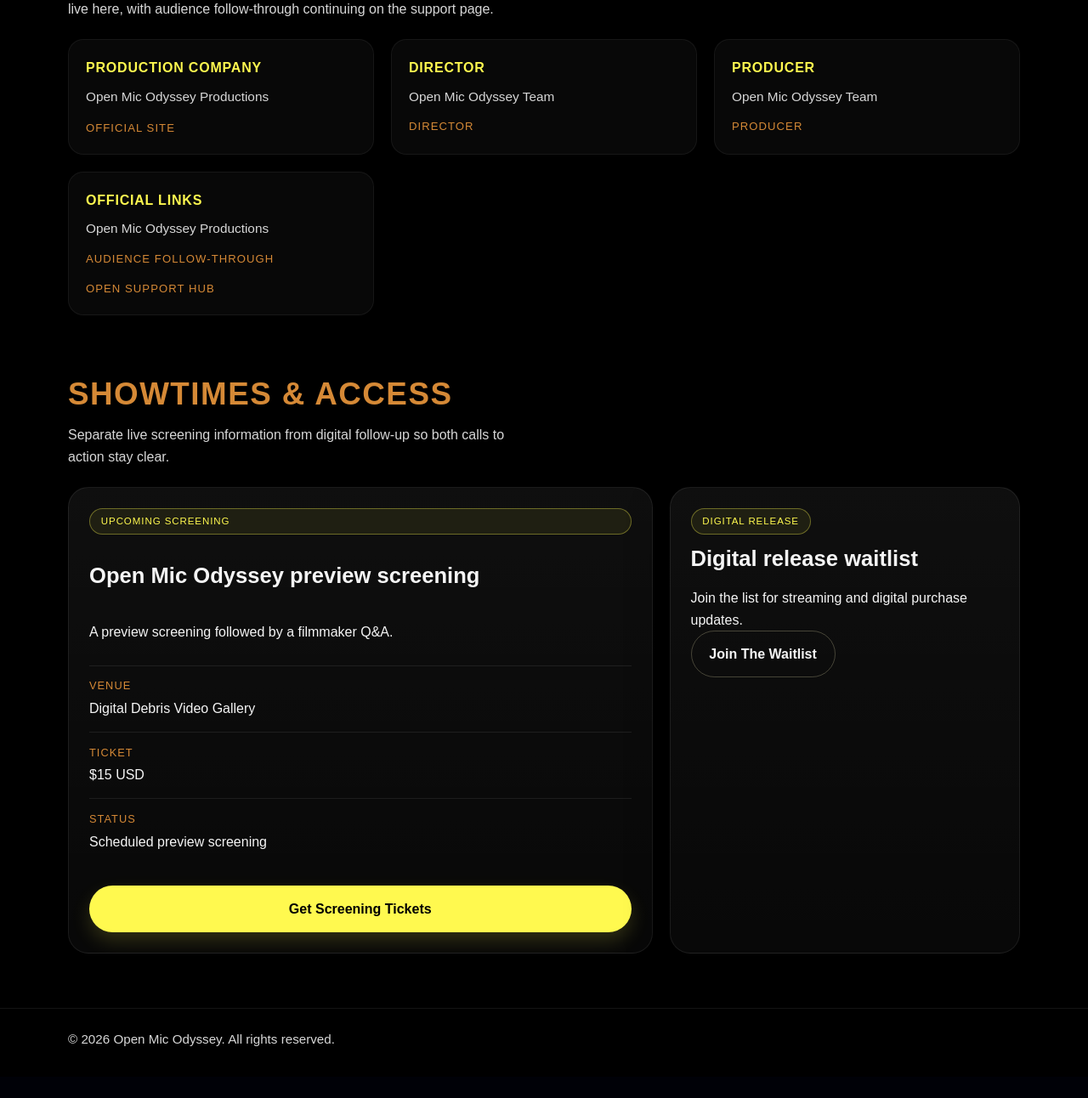
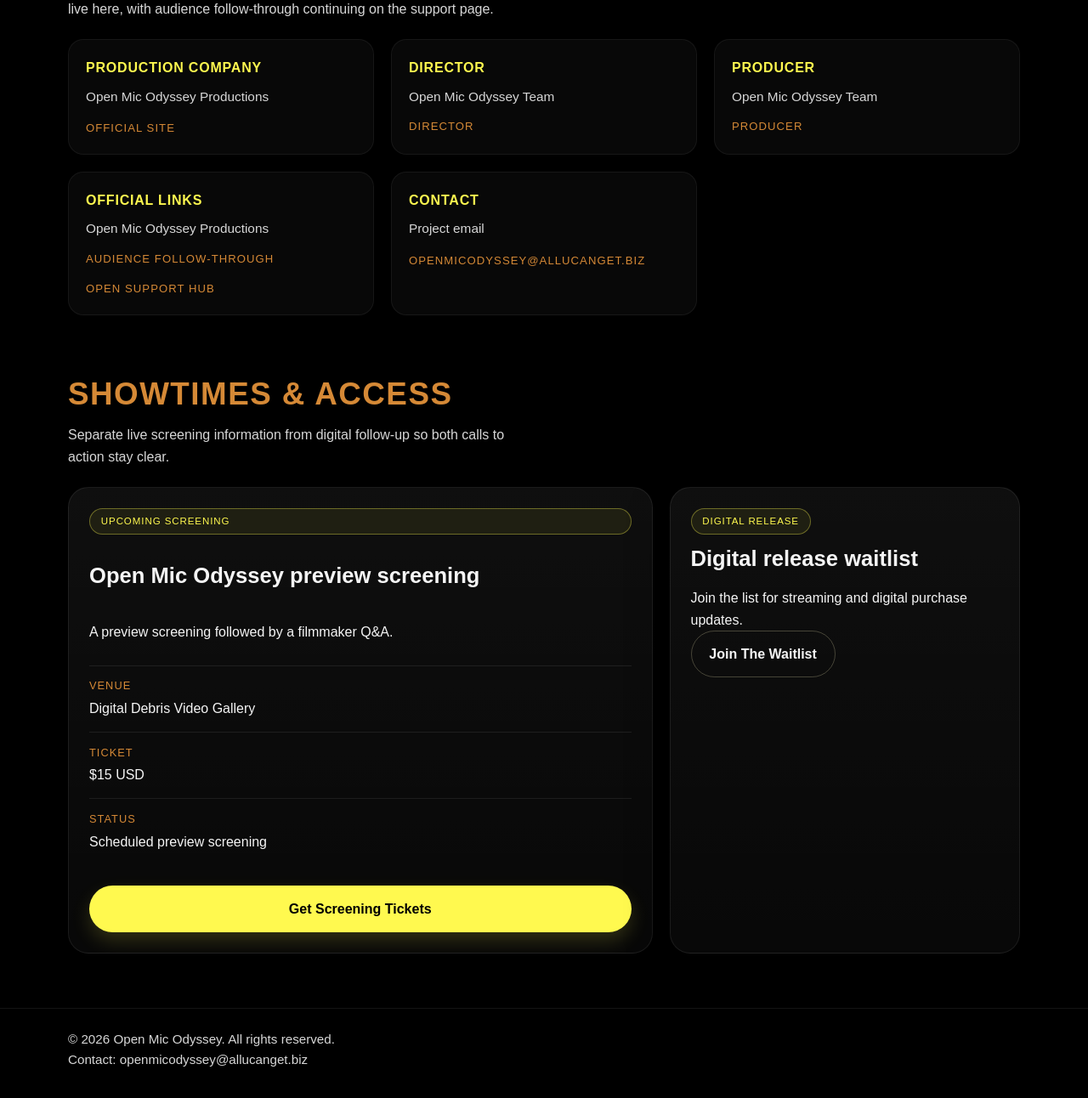
Before and after one commit to Zwitschi/80-movie, a Flask app: page /film in a window 1280 px wide. Shown: the part 2817-4109 px from the top of the page at 85% size. Before the commit the page ends 4048 px from the top, so only its background shows below. Run offline with Flask 3, Linux system fonts and the light colour scheme.

Commit message:
Add contact email display to movie data and templates

```diff
--- a/website/movie_site/movie_data.py
+++ b/website/movie_site/movie_data.py
@@ -23,6 +23,7 @@ def get_movie_data():
         'date_published': None,
         'in_language': 'en',
         'content_rating': 'Not yet rated',
+        'contact_email': 'openmicodyssey@allucanget.biz',
         'poster_image': 'https://openmicodyssey.com/static/images/poster.jpg',
         'trailer': {
             'name': 'Open Mic Odyssey official trailer',
--- a/website/templates/_base.html
+++ b/website/templates/_base.html
@@ -65,6 +65,9 @@
           &copy; {{ current_year|default(2026) }} {{ movie_title }}. All rights
           reserved.
         </p>
+        <p>
+          Contact: <a href="mailto:{{ movie.contact_email }}">{{ movie.contact_email }}</a>
+        </p>
       </div>
     </footer>
 
--- a/website/templates/index.html
+++ b/website/templates/index.html
@@ -242,6 +242,13 @@
             >Open Support Hub</a
           >
         </article>
+        <article class="feature feature-credit">
+          <h3>Contact</h3>
+          <p>Project email</p>
+          <a href="mailto:{{ movie.contact_email }}" class="text-link"
+            >{{ movie.contact_email }}</a
+          >
+        </article>
       </div>
     </section>
 
```
